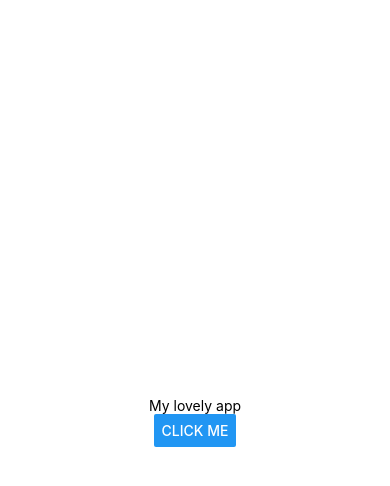
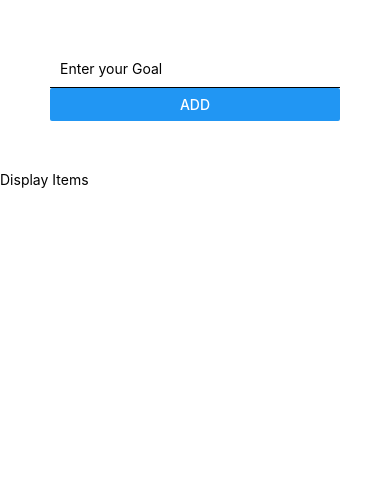
Before and after one commit to Shikhar15606/FirstAppRN, a React Native app: screen / in a window 390 px wide. Shown: the top 486 px of the page. Built offline with nearby package versions, Linux system fonts and the light colour scheme.

Commit message:
TextInput Placeholder Styles

```diff
--- a/App.js
+++ b/App.js
@@ -1,24 +1,19 @@
 import { StatusBar } from 'expo-status-bar';
 import React, { useState } from 'react';
-import { Button, StyleSheet, Text, View } from 'react-native';
+import { Button, StyleSheet, Text, View ,TextInput } from 'react-native';
 
 export default function App() {
   const [message, setmessage] = useState('My lovely app')
 
   return (
-    <View style={styles.container}>
-      <Text>{message}</Text>
-      <Button title="Click Me" onPress={() => { setmessage('My first React Native App goes Here') }} />
-      <StatusBar style="auto" />
+    <View>
+      <View style={{padding:50}}>
+        <TextInput placeholder="Enter your Goal" style={{borderBottomColor:"black", borderBottomWidth:1, padding:10}}></TextInput>
+        <Button title="ADD"></Button>
+      </View>
+      <View>
+        <Text>Display Items</Text>
+      </View>
     </View>
   );
 }
-
-const styles = StyleSheet.create({
-  container: {
-    flex: 1,
-    backgroundColor: '#fff',
-    alignItems: 'center',
-    justifyContent: 'center',
-  },
-});
```
